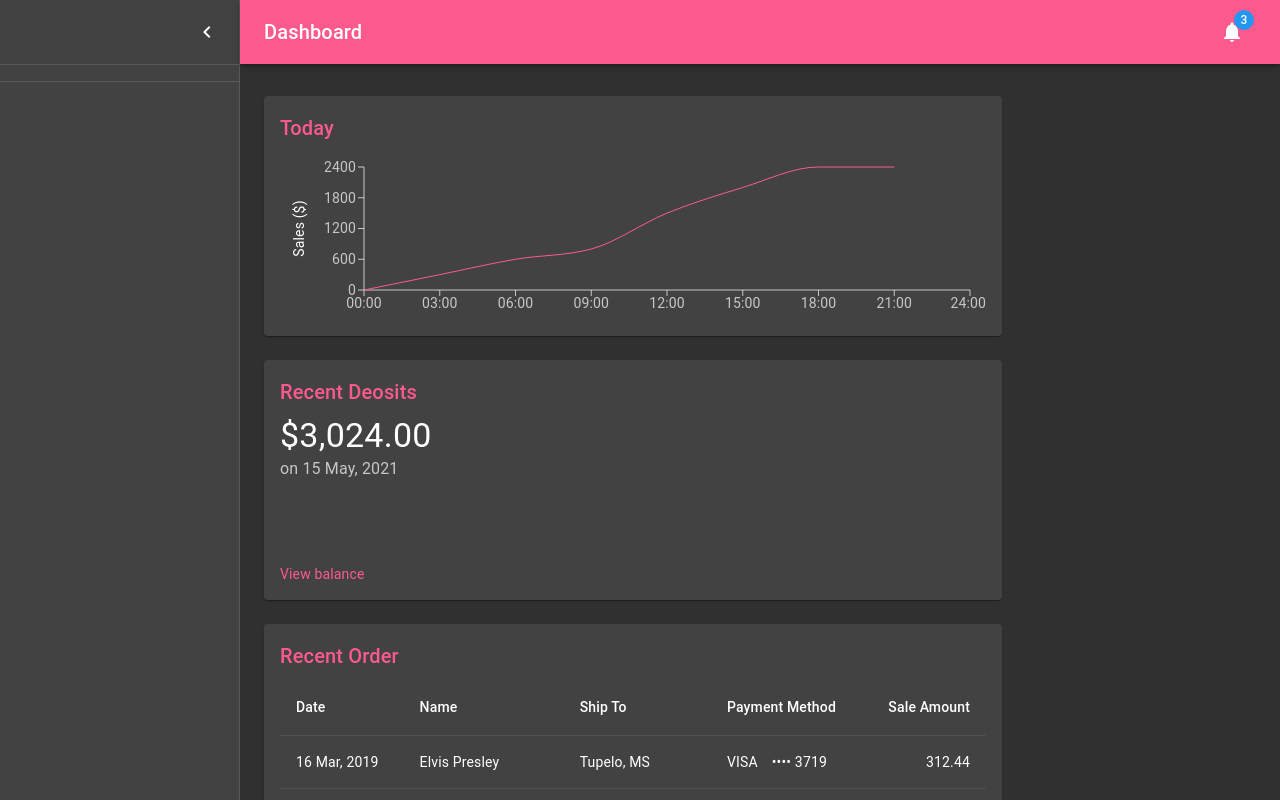
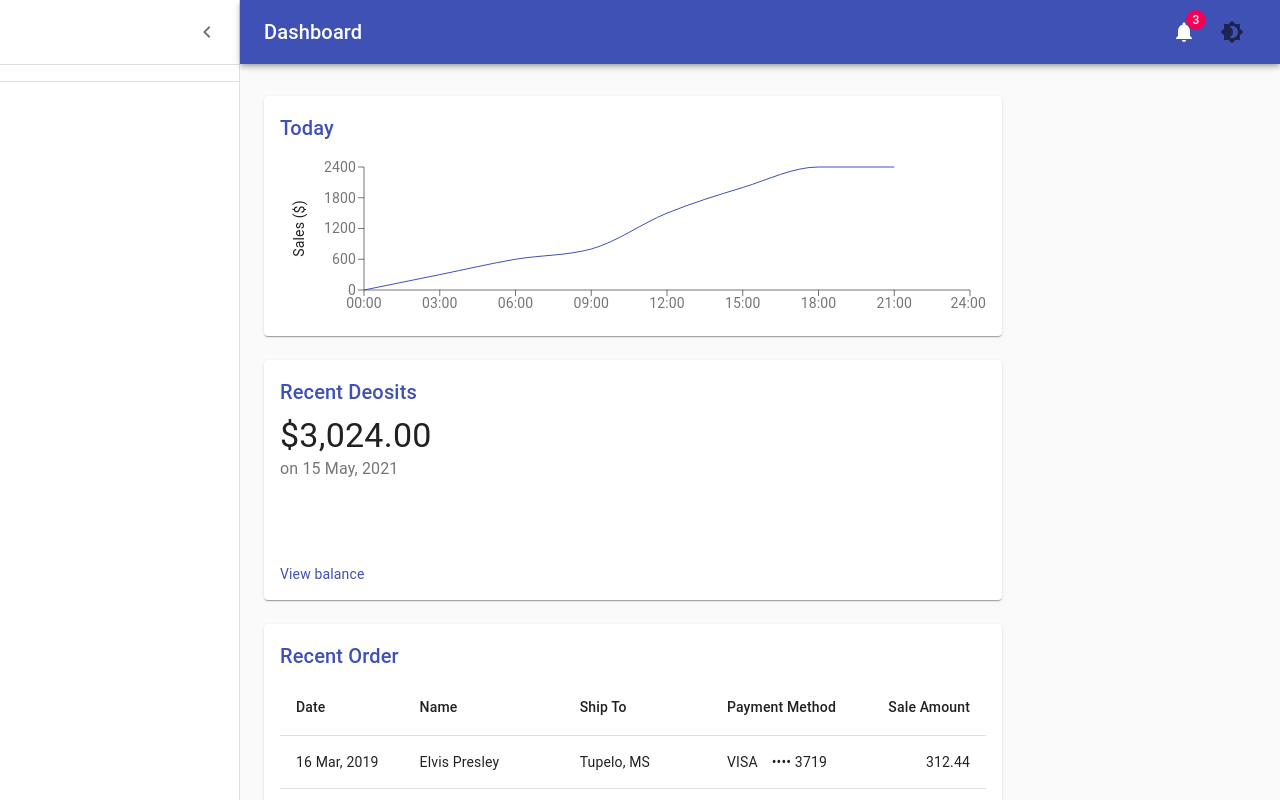
Before and after one commit to jyoti857/material_template, a React (Create React App) app: page / in a window 1280 px wide. Built offline with nearby package versions, Linux system fonts and the light colour scheme.

Commit message:
toggle theme

```diff
--- a/src/App.tsx
+++ b/src/App.tsx
@@ -6,11 +6,11 @@ import Dashboard from './pages/getting-started/templates/dahboard/Dashboard'
 
 
 const  App: FC<any> = (props) => {
-  const [useDefaultTheme] = useReducer((theme) => !theme, true)
-  let theme: Theme = createMuiTheme(useDefaultTheme ? darkTheme : lightTheme);
+  const [useDefaultTheme, toggleTheme] = useReducer((theme) => !theme, true)
+  let theme: Theme = createMuiTheme(!useDefaultTheme ? darkTheme : lightTheme);
   return (
     <ThemeProvider theme = {theme}>
-      <Dashboard />
+      <Dashboard toggleTheme = {toggleTheme}/>
     </ThemeProvider>
   );
 }
--- a/src/pages/getting-started/templates/dahboard/Dashboard.tsx
+++ b/src/pages/getting-started/templates/dahboard/Dashboard.tsx
@@ -5,7 +5,8 @@ import { ClassNameMap, makeStyles } from "@material-ui/styles";
 import MenuIcon from '@material-ui/icons/Menu'
 import clsx from 'clsx'
 import NotificationsIcon from '@material-ui/icons/Notifications'
-import ChevronLeftIcon from '@material-ui/icons/ChevronLeft'
+import ChevronLeftIcon from '@material-ui/icons/ChevronLeft';
+import DarkMode from '@material-ui/icons/Brightness4'
 import Chart from "./Chart";
 import Deposits from "./Deposits";
 import Order from "./Order";
@@ -104,7 +105,11 @@ function copyright(){
   )
 }
 
-const Dashboard: FC<any> = () =>{
+interface DashboardProps{
+  toggleTheme: () => boolean
+}
+
+const Dashboard: FC<any> = ({toggleTheme}: DashboardProps) =>{
   const [open, setOpen] = useState(true);
   const classes: ClassNameMap<"toolbar" | "root" | "toolbarIcon"
   | 'appBar' | 'appBarShift' | "menuButton" | "menuButtonHidden" | 'title' |
@@ -118,8 +123,10 @@ const Dashboard: FC<any> = () =>{
   return (
     <div className = {classes.root}>
       <CssBaseline />
+      <AppBar
+        position = 'absolute'
+        className = {clsx(classes.appBar, open && classes.appBarShift)}>
 
-      <AppBar position = 'absolute' className = {clsx(classes.appBar, open && classes.appBarShift)}>
         <Toolbar className = {classes.toolbar}>
           <IconButton
             edge = 'start'
@@ -140,6 +147,9 @@ const Dashboard: FC<any> = () =>{
             <NotificationsIcon />
           </Badge>
         </IconButton>
+        <IconButton onClick = {() => toggleTheme()}>
+            <DarkMode />
+          </IconButton>
         </Toolbar>
       </AppBar>
       <Drawer
```
